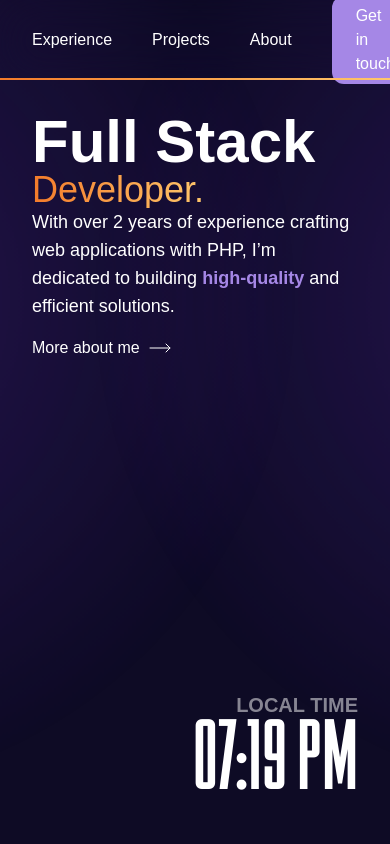
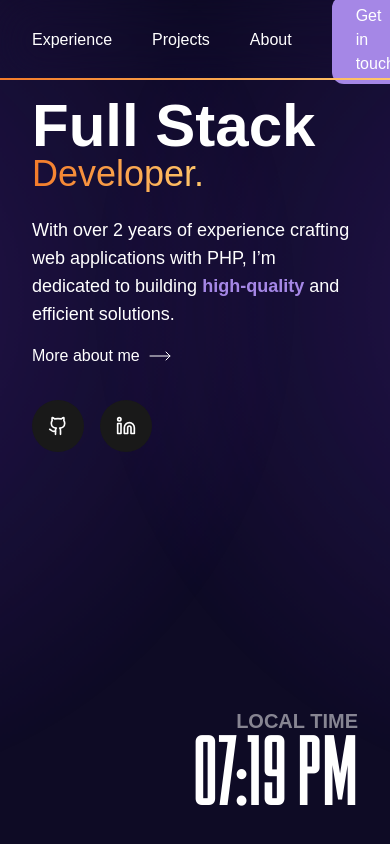
Before and after one commit to umigam3/personal-portfolio-v2, a Next.js app: page / in a window 390 px wide. Shown: the top 844 px of the page. Built offline with nearby package versions, Linux system fonts and the light colour scheme.

Commit message:
responsive header

```diff
--- a/src/app/layout.tsx
+++ b/src/app/layout.tsx
@@ -5,9 +5,7 @@ import "@fontsource-variable/roboto-condensed";
 import Header from "@components/Header";
 import Cursor from "@components/Cursor";
 import SmoothScrolling from "@providers/SmoothScrolling";
-import LinkedIn from "@components/icons/LinkedIn";
-import GitHub from "@components/icons/GitHub";
-import Socials from "@components/Socials";
+import SocialsDesktop from "@components/SocialsDesktop";
 
 export const metadata: Metadata = {
   title: "Gerard Doncel - FullStack Developer",
@@ -23,7 +21,7 @@ export default function RootLayout({
     <html lang="en" className="dark">
       <body>
         <SmoothScrolling>
-          <Socials />
+          <SocialsDesktop />
           <Cursor />
           <Header />
           {children}
--- /dev/null
+++ b/src/components/SocialsMobile.tsx
@@ -0,0 +1,27 @@
+"use client";
+
+import GitHub from "@components/icons/GitHub";
+import LinkedIn from "@components/icons/LinkedIn";
+
+export default function Socials() {
+  return (
+    <div className="flex md:hidden gap-4 items-center">
+      <a
+        href="https://github.com/"
+        target="_blank"
+        rel="noopener noreferrer"
+        className="bg-[#191919] p-4 rounded-full cursor-pointer hover:bg-primary duration-200"
+      >
+        <GitHub className="w-5 h-5" />
+      </a>
+      <a
+        href="https://linkedin.com/"
+        target="_blank"
+        rel="noopener noreferrer"
+        className="bg-[#191919] p-4 rounded-full cursor-pointer hover:bg-primary duration-200"
+      >
+        <LinkedIn className="w-5 h-5" />
+      </a>
+    </div>
+  );
+}
--- a/src/components/hero/Hero.tsx
+++ b/src/components/hero/Hero.tsx
@@ -1,3 +1,4 @@
+import SocialsMobile from "@components/SocialsMobile";
 import { Clock } from "./Clock";
 
 export default function Hero() {
@@ -6,7 +7,7 @@ export default function Hero() {
   return (
     <section
       id="hero"
-      className="h-[calc(100vh-96px)] p-8 md:px-[5.5rem] mb-16 flex flex-col md:gap-0 md:justify-between"
+      className="h-[calc(100vh-96px)] px-8 py-4 md:px-[5.5rem] mb-16 flex flex-col gap-6 md:gap-0 md:justify-between"
     >
       <div className="flex flex-col items-start md:items-center md:justify-center md:h-[80%]">
         <h1 className="text-6xl sm:text-[96px] lg:text-[142px] xl:text-[212px] font-semibold leading-none whitespace-nowrap">
@@ -17,10 +18,11 @@ export default function Hero() {
         </h2>
       </div>
       <div className="flex flex-col md:flex-row justify-between md:items-end md:h-auto h-full">
-        <div className="flex flex-col gap-4 sm:w-96 lg:w-[400px]">
+        <div>
+          <div className="flex flex-col gap-4 md:gap-6 sm:w-96 lg:w-[400px] mb-8">
             <p className="text-lg">
-            With over 2 years of experience crafting web applications with PHP,
-            I’m dedicated to building{" "}
+              With over 2 years of experience crafting web applications with
+              PHP, I’m dedicated to building{" "}
               <span className="font-semibold text-primary whitespace-nowrap">
                 high-quality
               </span>{" "}
@@ -45,6 +47,8 @@ export default function Hero() {
               </svg>
             </a>
           </div>
+          <SocialsMobile />
+        </div>
         <div className="flex flex-col items-end justify-end">
           <span className="opacity-50 font-semibold text-xl mb-10">
             LOCAL TIME
```
Also changed, not shown: src/components/SocialsDesktop.tsx (renamed from src/components/Socials.tsx). Lines whose indentation alone changed are shown as unchanged.
